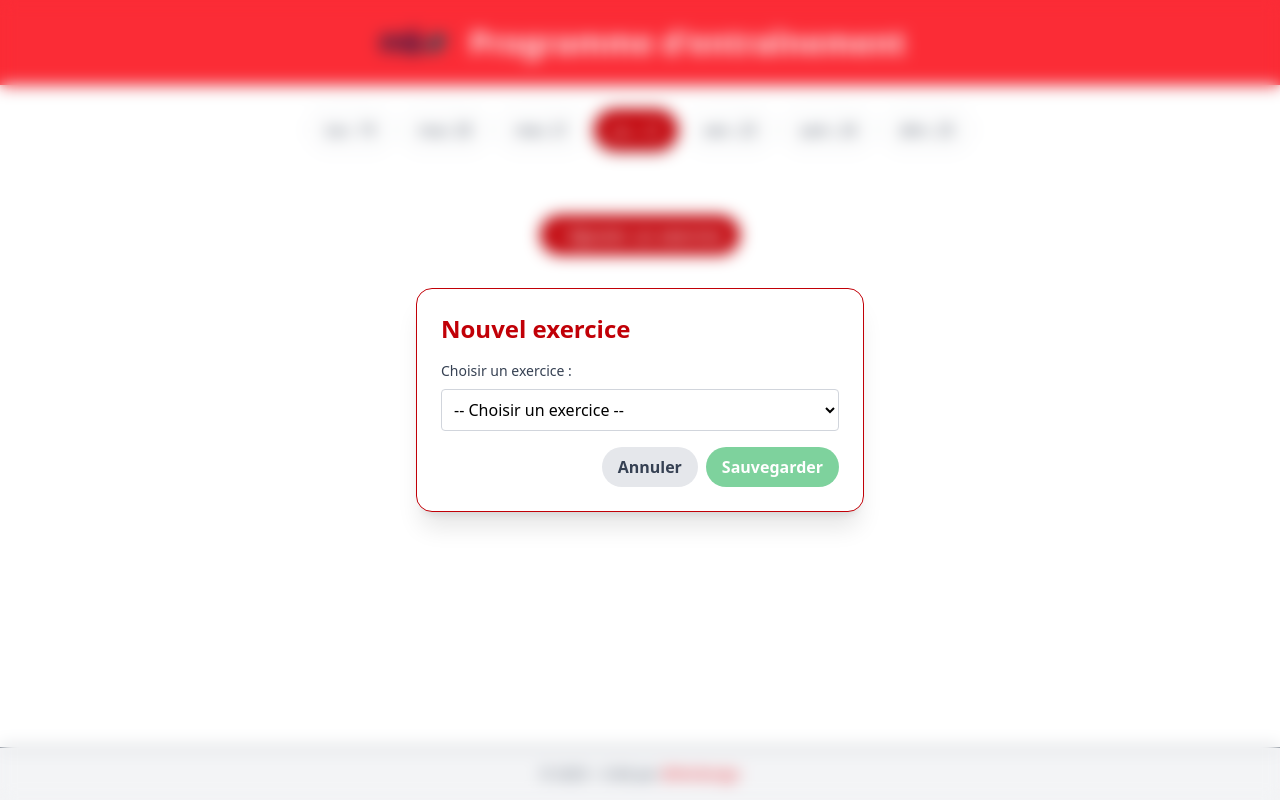
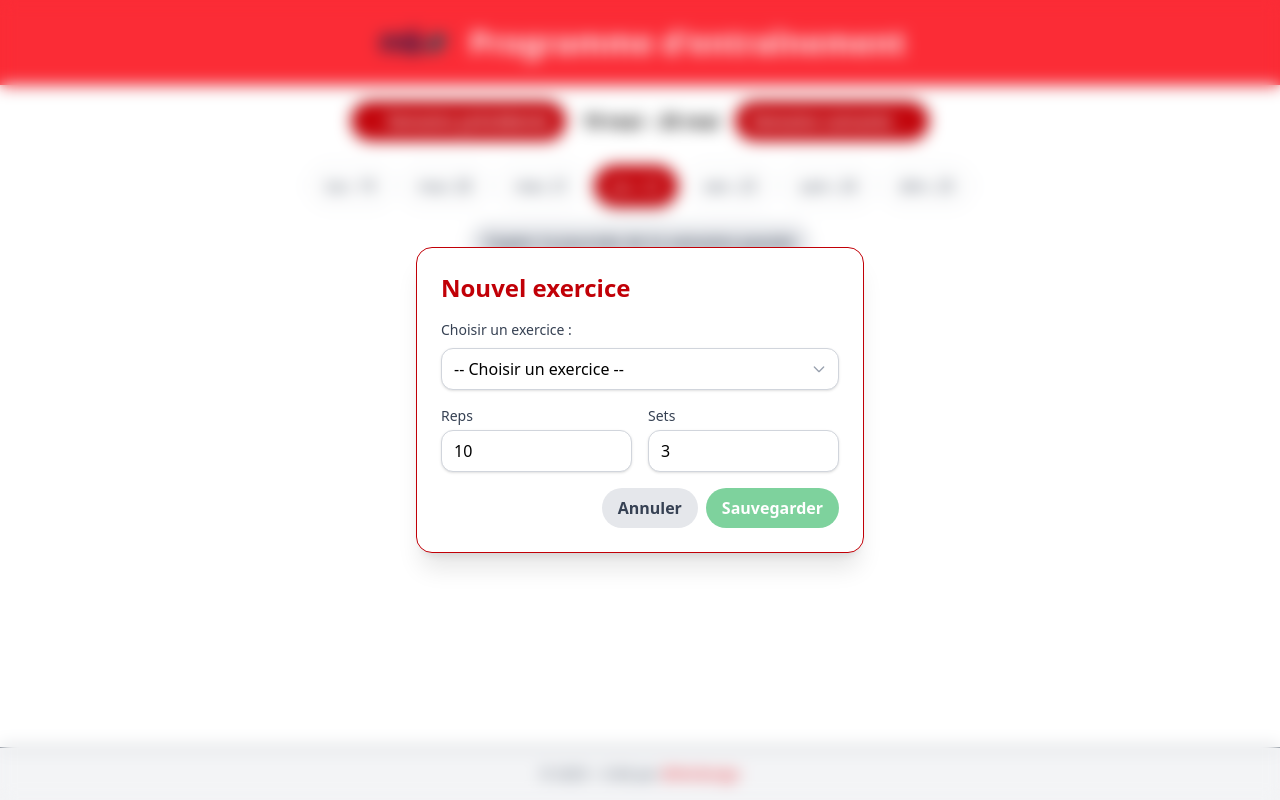
Before and after one commit to jpperron123/GymJP, a Vue app: page / in a window 1280 px wide. Both pictures are taken after a click on the button "+ Ajouter un exercice". Built offline with nearby package versions, Linux system fonts and the light colour scheme.

Commit message:
mockup done

```diff
--- a/src/App.vue
+++ b/src/App.vue
@@ -5,6 +5,12 @@
       <img src="@/assets/logo.png" alt="Mascotte Gym JP" class="w-20 h-auto" />
       <h1 class="text-3xl font-extrabold tracking-wide">Programme d'entraînement</h1>
     </header>
+
+    <div class="flex justify-center gap-4 items-center mt-4 px-4">
+      <Button @click="goToPreviousWeek">← Semaine précédente</Button>
+      <span class="font-semibold text-lg">{{ formatWeekRange(currentWeekStart) }}</span>
+      <Button @click="goToNextWeek">Semaine suivante →</Button>
+    </div>
 
     <!-- Sélecteur de jours -->
     <div class="flex flex-wrap justify-center gap-2 mt-6 px-4">
@@ -16,12 +22,19 @@
       </div>
     </div>
 
+    <!-- Affiche le bouton SEULEMENT si aucun exercice n'est prévu pour la journée -->
+    <div v-if="!hasExercisesToday" class="flex justify-center mt-4">
+      <Button variant="secondary" class="cursor-pointer" @click="copyPreviousWeekDay" :disabled="isCopying">
+        Copier la journée de la semaine passée
+      </Button>
+    </div>
+
     <!-- Liste des exercices -->
-    <div class="max-w-4xl mx-auto space-y-4 px-4 mt-6">
+    <div class="w-full max-w-4xl mx-auto px-4 mt-6 space-y-4">
       <ExerciseCard
         v-for="log in trainingStore.setlogs.filter(l => l.workout_id === `wk-${trainingStore.selectedDate}`)"
         :key="log.id" :exercise="trainingStore.allExercises.find(e => e.id === log.exercise_id)" :reps="log.reps"
-        :weight="log.weight" />
+        :weight="log.weight" :sets="log.sets" :completed="log.completed" :log-id="log.id" />
     </div>
 
     <!-- Bouton Ajouter -->
@@ -33,18 +46,50 @@
 
     <!-- Modal -->
     <div v-if="showModal" class="fixed inset-0 backdrop-blur-sm flex items-center justify-center z-50 px-4">
-      <div class="bg-white p-6 rounded-2xl w-full max-w-md shadow-xl border border-red-700">
+      <div
+        class="bg-white p-6 rounded-2xl w-full max-w-md shadow-xl border border-red-700 transform transition-all duration-300 scale-95 opacity-0"
+        :class="{ 'scale-100 opacity-100': showModal }">
         <h2 class="text-2xl font-bold mb-4 text-red-700">Nouvel exercice</h2>
 
+        <!-- Sélection d'exercice avec chevron custom bien centré -->
+        <div class="mb-4">
           <label class="block mb-2 text-sm text-gray-700">Choisir un exercice :</label>
-        <select v-model="selectedExerciseId" class="w-full p-2 border border-gray-300 rounded mb-4">
+
+          <div class="relative">
+            <select v-model="selectedExerciseId"
+              class="w-full appearance-none px-3 py-2 pr-10 border border-gray-300 rounded-xl shadow-sm bg-white focus:outline-none focus:ring-2 focus:ring-red-400 transition">
               <option disabled value="">-- Choisir un exercice --</option>
               <option v-for="ex in trainingStore.allExercises" :key="ex.id" :value="ex.id">
                 {{ ex.name }}
               </option>
             </select>
 
-        <div class="flex flex-wrap justify-end gap-2">
+            <!-- Chevron placé correctement -->
+            <div class="pointer-events-none absolute right-3 top-0 bottom-0 flex items-center">
+              <svg class="w-4 h-4 text-gray-400" xmlns="http://www.w3.org/2000/svg" fill="none" viewBox="0 0 24 24"
+                stroke="currentColor">
+                <path stroke-linecap="round" stroke-linejoin="round" stroke-width="2" d="M19 9l-7 7-7-7" />
+              </svg>
+            </div>
+          </div>
+        </div>
+
+        <!-- Reps & Sets -->
+        <div class="grid grid-cols-2 gap-4 mb-4">
+          <div>
+            <label class="block text-sm text-gray-700 mb-1">Reps</label>
+            <input v-model.number="selectedReps" type="number" min="1"
+              class="w-full px-3 py-2 border border-gray-300 rounded-xl shadow-sm bg-white focus:outline-none focus:ring-2 focus:ring-red-400 transition" />
+          </div>
+          <div>
+            <label class="block text-sm text-gray-700 mb-1">Sets</label>
+            <input v-model.number="selectedSets" type="number" min="1"
+              class="w-full px-3 py-2 border border-gray-300 rounded-xl shadow-sm bg-white focus:outline-none focus:ring-2 focus:ring-red-400 transition" />
+          </div>
+        </div>
+
+        <!-- Actions -->
+        <div class="flex justify-end gap-2">
           <Button variant="secondary" class="cursor-pointer" @click="showModal = false">
             Annuler
           </Button>
@@ -68,20 +113,50 @@
 <script setup>
 import { ref, computed } from 'vue'
 import { useTrainingStore } from '@/stores/trainingStore'
-import { format, startOfWeek, addDays } from 'date-fns'
+import {
+  startOfWeek,
+  addDays,
+  subWeeks,
+  addWeeks,
+  format,
+  parseISO
+} from 'date-fns'
 import { fr } from 'date-fns/locale'
 
 import ExerciseCard from './components/ExerciseCard.vue'
 import Button from './components/Button.vue'
 
 const trainingStore = useTrainingStore()
+
 const showModal = ref(false)
-const selectedExerciseId = ref('') // <- nouvelle ref
+const selectedExerciseId = ref('')
+const selectedReps = ref(10)
+const selectedSets = ref(3)
+const hasExercisesToday = computed(() => {
+  return trainingStore.setlogs.some(log => log.workout_id === `wk-${trainingStore.selectedDate}`)
+})
+const isCopying = ref(false)
 
+// ✅ Nouvelle semaine dynamique
+const currentWeekStart = ref(startOfWeek(new Date(), { weekStartsOn: 1 }))
+
+const goToPreviousWeek = () => {
+  currentWeekStart.value = subWeeks(currentWeekStart.value, 1)
+}
+const goToNextWeek = () => {
+  currentWeekStart.value = addWeeks(currentWeekStart.value, 1)
+}
+
+// ✅ Labels de la semaine sélectionnée
+const formatWeekRange = (start) => {
+  const end = addDays(start, 6)
+  return `${format(start, 'dd MMM', { locale: fr })} – ${format(end, 'dd MMM', { locale: fr })}`
+}
+
+// ✅ Calcul des 7 jours de la semaine
 const weekDates = computed(() => {
-  const start = startOfWeek(new Date(), { weekStartsOn: 1 })
   return Array.from({ length: 7 }, (_, i) => {
-    const date = addDays(start, i)
+    const date = addDays(currentWeekStart.value, i)
     return {
       key: i,
       fullDate: format(date, 'yyyy-MM-dd'),
@@ -90,17 +165,33 @@ const weekDates = computed(() => {
   })
 })
 
+// ✅ Copier la journée précédente (même jour, semaine précédente)
+const copyPreviousWeekDay = () => {
+  if (isCopying.value) return
+
+  isCopying.value = true
+  trainingStore.copyPreviousWeekDayLog(trainingStore.selectedDate)
+
+  setTimeout(() => {
+    isCopying.value = false
+  }, 500) // délai léger pour éviter double clic (ajustable)
+}
+
+// ✅ Ajouter un exercice planifié
 const saveExercise = () => {
   if (!selectedExerciseId.value) return
 
   trainingStore.addSetLog({
     exercise_id: selectedExerciseId.value,
-    reps: 10,
+    reps: selectedReps.value,
+    sets: selectedSets.value,
     weight: 0,
     workout_date: trainingStore.selectedDate
   })
 
   selectedExerciseId.value = ''
+  selectedReps.value = 10
+  selectedSets.value = 3
   showModal.value = false
 }
 </script>
--- a/src/components/ExerciseCard.vue
+++ b/src/components/ExerciseCard.vue
@@ -1,10 +1,13 @@
 <template>
-  <div
-    class="flex flex-col sm:flex-row items-start justify-between bg-white shadow-md rounded-xl p-4 border hover:shadow-lg transition">
+  <div :class="[
+    'flex flex-col sm:flex-row items-start justify-between shadow-md rounded-xl p-4 border hover:shadow-lg transition overflow-hidden',
+    completed ? 'bg-green-50 border-green-400' : 'bg-white border-gray-200'
+  ]">
+
     <!-- Image -->
     <div class="w-full sm:w-1/5 flex-shrink-0 mb-4 sm:mb-0">
-      <div class="w-full h-28 sm:h-24 rounded-lg bg-gray-200 flex items-center justify-center text-gray-400 text-sm">
-        <img :src="resolveAsset(exercise.asset_id)" alt="Exercise image" />
+      <div class="w-full h-28 sm:h-24 rounded-lg flex items-center justify-center overflow-hidden">
+        <img :src="resolveAsset(exercise.asset_id)" alt="Exercise image" class="w-full h-full object-contain" />
       </div>
     </div>
 
@@ -12,32 +15,29 @@
     <div class="flex-1 sm:ml-4 w-full">
       <div class="flex flex-col sm:flex-row justify-between sm:items-center w-full gap-4">
         <div class="flex-1">
-          <h3 :class="[
-            'text-lg font-semibold break-words text-gray-800'
-          ]">
+          <h3 class="text-lg font-semibold break-words text-gray-800">
             {{ exercise.name }}
           </h3>
           <p class="text-sm text-gray-500 mt-1">
-            {{ exercise.type }} – {{ exercise.weight }} lbs | {{ exercise.reps }} reps x
-            {{ exercise.sets }} sets
+            {{ displaySets }} sets × {{ displayReps }} reps
           </p>
 
-          <!-- Champ poids visible tout le temps -->
-          <div class="mt-2 flex items-center gap-2">
-            <input v-model.number="enteredWeight" @input="saveWeight" type="number" min="0"
-              class="w-24 p-1 border rounded text-sm" placeholder="Poids (lbs)" />
+          <!-- Editable weight input -->
+          <div v-if="logId" class="mt-2 flex items-center gap-2">
+            <label for="weightInput" class="text-sm text-gray-600">Poids :</label>
+            <input id="weightInput" type="number" min="0" v-model.number="editableWeight" @blur="saveWeight"
+              :disabled="completed" class="w-24 p-1 border rounded text-sm bg-white disabled:bg-gray-100"
+              placeholder="Poids (lbs)" />
           </div>
         </div>
 
-        <!-- Actions -->
         <div class="flex flex-col gap-2 sm:items-end items-start">
-          <Button :variant="exercise.completed ? 'success' : 'secondary'" :disabled="false"
-            @click="trainingStore.toggleCompleted(exercise.id)" class="cursor-pointer w-full sm:w-auto">
-            {{ exercise.completed ? 'Complété ✅' : 'Non complété' }}
+          <Button v-if="hasCompletion" :variant="completed ? 'success' : 'secondary'" @click="toggleCompleted"
+            class="cursor-pointer w-full sm:w-auto">
+            {{ completed ? 'Complété' : 'Non complété' }}
           </Button>
 
-          <Button variant="danger" @click="trainingStore.removeExercise(exercise.id)"
-            class="cursor-pointer w-full sm:w-auto">
+          <Button variant="danger" @click="removeItem" class="cursor-pointer w-full sm:w-auto">
             Supprimer
           </Button>
         </div>
@@ -47,37 +47,58 @@
 </template>
 
 <script setup>
-import { ref, watch } from 'vue'
+import { ref, computed, watch } from 'vue'
 import { useTrainingStore } from '@/stores/trainingStore'
 import Button from './Button.vue'
-
 import assets from '@/mock-data/asset.json'
 
 const props = defineProps({
   exercise: {
     type: Object,
     required: true
-  }
+  },
+  reps: Number,
+  weight: Number,
+  sets: Number,
+  completed: Boolean,
+  logId: String
 })
 
 const trainingStore = useTrainingStore()
 
-const enteredWeight = ref(props.exercise.actualWeight ?? '')
+const hasCompletion = computed(() => props.completed !== undefined)
 
-watch(
-  () => props.exercise.actualWeight,
-  (newVal) => {
-    enteredWeight.value = newVal ?? ''
-  }
-)
+const displayReps = computed(() => props.reps ?? props.exercise.reps ?? '?')
+const displayWeight = computed(() => props.weight ?? props.exercise.weight ?? '?')
+const displaySets = computed(() => props.sets ?? props.exercise.sets ?? '?')
 
-const saveWeight = () => {
-  trainingStore.updateWeight(props.exercise.id, enteredWeight.value)
-}
-
-function resolveAsset(assetId) {
+const resolveAsset = (assetId) => {
   const asset = assets.find(a => a.id === assetId)
   return asset ? new URL(asset.url, import.meta.url).href : ''
 }
 
+const toggleCompleted = () => {
+  const log = trainingStore.setlogs.find(l => l.id === props.logId)
+  if (log) log.completed = !log.completed
+}
+
+const removeItem = () => {
+  if (props.logId) {
+    trainingStore.setlogs = trainingStore.setlogs.filter(log => log.id !== props.logId)
+  } else {
+    trainingStore.removeExercise(props.exercise.id)
+  }
+}
+
+// ➕ Partie pour modifier le poids à la volée
+const editableWeight = ref(props.weight ?? 0)
+
+watch(() => props.weight, (newWeight) => {
+  editableWeight.value = newWeight ?? 0
+})
+
+const saveWeight = () => {
+  const log = trainingStore.setlogs.find(l => l.id === props.logId)
+  if (log) log.weight = editableWeight.value
+}
 </script>
--- a/src/mock-data/setlog.json
+++ b/src/mock-data/setlog.json
@@ -5,6 +5,8 @@
     "workout_id": "wk-2025-05-21",
     "reps": 10,
     "weight": 100,
+    "sets": 3,
+    "completed": false,
     "order": 1
   },
   {
@@ -13,6 +15,8 @@
     "workout_id": "wk-2025-05-21",
     "reps": 8,
     "weight": 120,
+    "sets": 3,
+    "completed": false,
     "order": 2
   },
   {
@@ -21,6 +25,8 @@
     "workout_id": "wk-2025-05-19",
     "reps": 5,
     "weight": 140,
+    "sets": 3,
+    "completed": false,
     "order": 1
   }
 ]
--- a/src/stores/trainingStore.js
+++ b/src/stores/trainingStore.js
@@ -1,6 +1,6 @@
 import { ref, watch, computed } from 'vue'
 import { defineStore } from 'pinia'
-import { format, parseISO } from 'date-fns'
+import { format, parseISO, subWeeks } from 'date-fns'
 import { fr } from 'date-fns/locale'
 import exerciseList from '@/mock-data/exercise.json'
 import workoutList from '@/mock-data/workout.json'
@@ -29,10 +29,9 @@ export const useTrainingStore = defineStore('training', () => {
   const setlogs = ref(setLogList)
 
   // Ajout d'un SetLog à une séance
-  const addSetLog = ({ exercise_id, reps, weight, workout_date }) => {
+  const addSetLog = ({ exercise_id, reps, sets, weight, workout_date }) => {
     let workout = workouts.value.find((w) => w.date === workout_date)
 
-    // Créer la séance si elle n'existe pas
     if (!workout) {
       workout = {
         id: `wk-${workout_date}`,
@@ -46,7 +45,9 @@ export const useTrainingStore = defineStore('training', () => {
       exercise_id,
       workout_id: workout.id,
       reps,
+      sets,
       weight,
+      completed: false,
       order: setlogs.value.filter((l) => l.workout_id === workout.id).length + 1,
     }
 
@@ -113,6 +114,47 @@ export const useTrainingStore = defineStore('training', () => {
     }
   }
 
+  const copyPreviousWeekDayLog = (dayDate) => {
+    const currentDate = parseISO(dayDate)
+    const previousDate = subWeeks(currentDate, 1)
+    const prevWorkoutId = `wk-${format(previousDate, 'yyyy-MM-dd')}`
+    const currentWorkoutId = `wk-${format(currentDate, 'yyyy-MM-dd')}`
+
+    // ❌ Ne rien faire si la journée actuelle a déjà des logs
+    const existingLogs = setlogs.value.filter((l) => l.workout_id === currentWorkoutId)
+    if (existingLogs.length > 0) return
+
+    const prevLogs = setlogs.value.filter((l) => l.workout_id === prevWorkoutId)
+    if (!prevLogs.length) return
+
+    let workout = workouts.value.find((w) => w.id === currentWorkoutId)
+    if (!workout) {
+      workout = { id: currentWorkoutId, date: format(currentDate, 'yyyy-MM-dd') }
+      workouts.value.push(workout)
+    }
+
+    prevLogs.forEach((oldLog, index) => {
+      const suggestedWeight = oldLog.completed
+        ? roundToNearestFive(oldLog.weight * 1.05)
+        : oldLog.weight
+
+      setlogs.value.push({
+        id: `log-${crypto.randomUUID()}`,
+        workout_id: currentWorkoutId,
+        exercise_id: oldLog.exercise_id,
+        reps: oldLog.reps,
+        sets: oldLog.sets,
+        weight: suggestedWeight,
+        completed: false,
+        order: index + 1,
+      })
+    })
+  }
+
+  const roundToNearestFive = (num) => {
+    return Math.round(num / 5) * 5
+  }
+
   return {
     today,
     selectedDate,
@@ -129,5 +171,6 @@ export const useTrainingStore = defineStore('training', () => {
     workouts,
     setlogs,
     addSetLog,
+    copyPreviousWeekDayLog,
   }
 })
```
Lines whose indentation alone changed are shown as unchanged.
